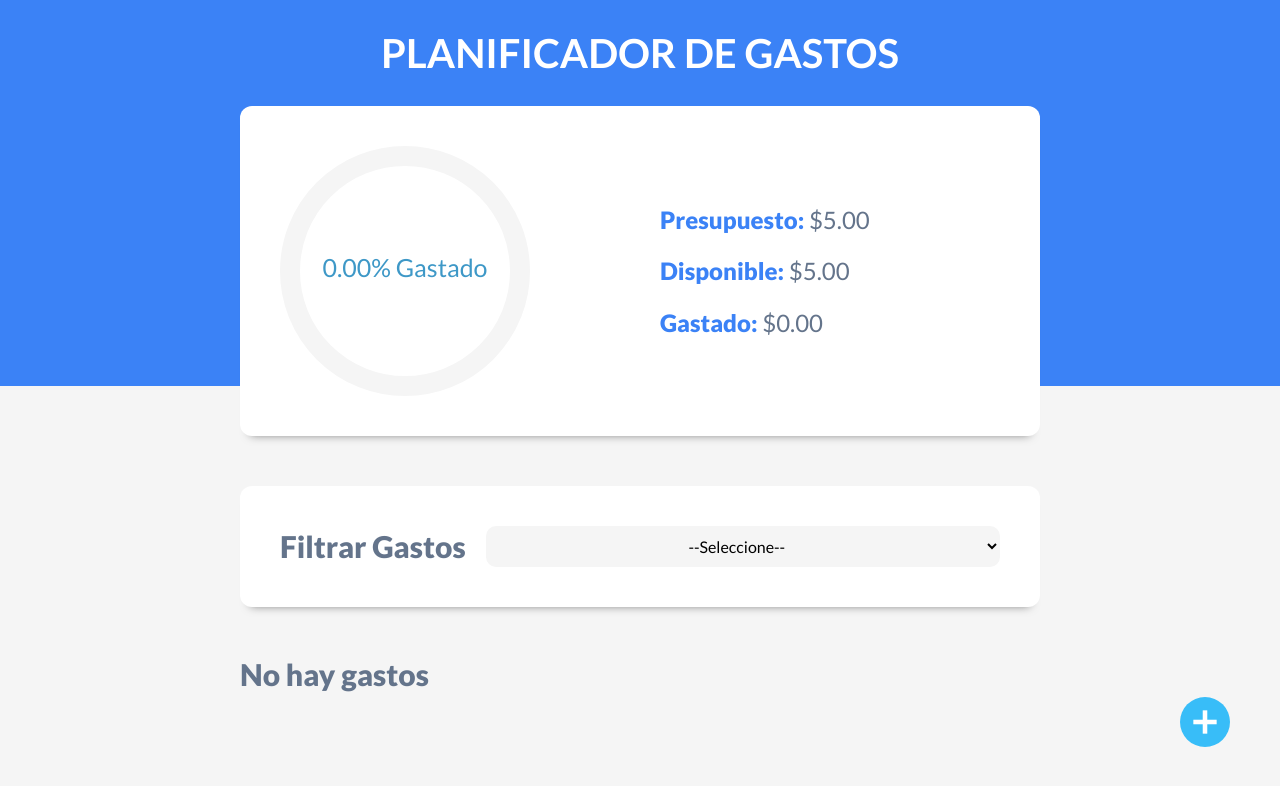
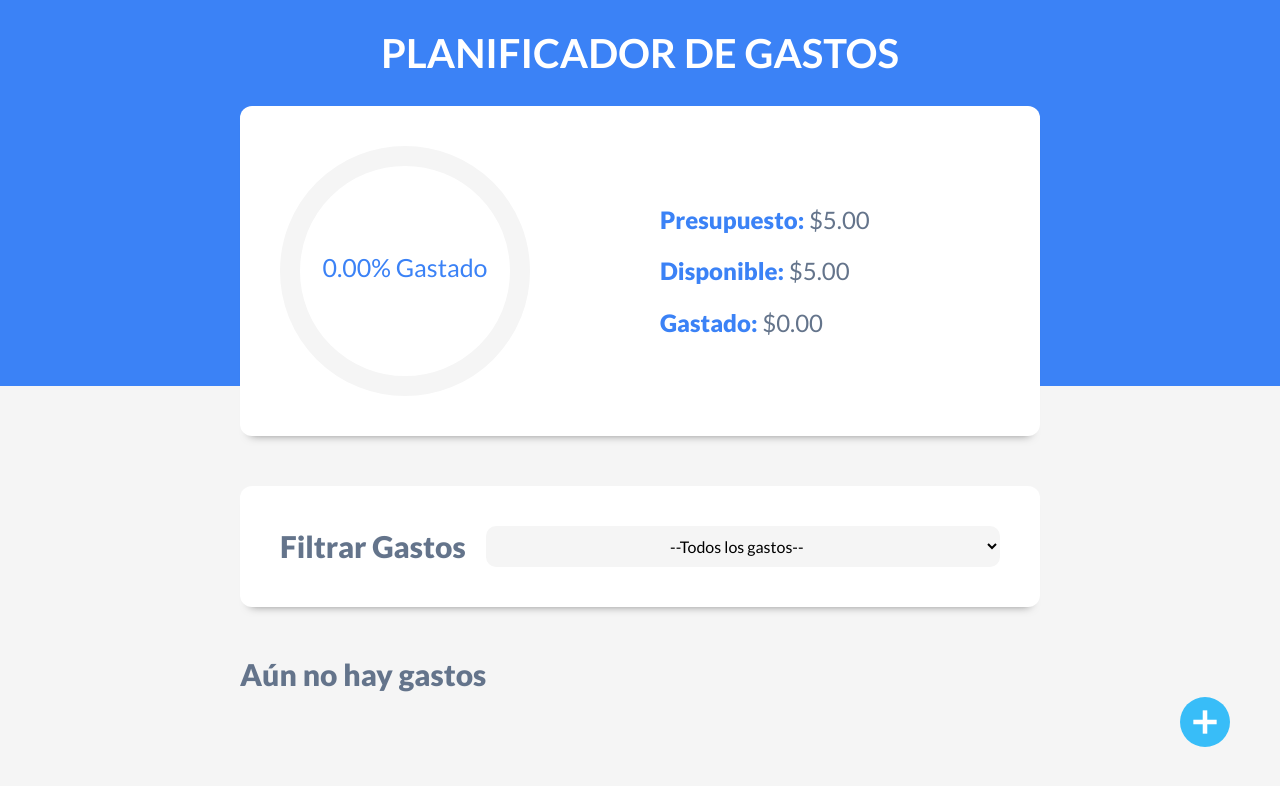
Before and after one commit to DamianC79/Control-de-Gastos, a React (Vite) app: page / in a window 1280 px wide. Both pictures are taken after typing "5" into the empty fields and a click on the input "Añadir". Shown: the top 786 px of the page. Built offline with nearby package versions, Linux system fonts and the light colour scheme.

Commit message:
añadiendo estilo a saldo disponible

```diff
--- a/src/components/ControlPresupuesto.jsx
+++ b/src/components/ControlPresupuesto.jsx
@@ -33,8 +33,9 @@ const ControlPresupuesto = ({gastos,presupuesto}) => {
         <div>
         <CircularProgressbar
             styles={ buildStyles({
-                pathColor: '#3B82F6',
-                trailColor: '#F5F5F5'
+                pathColor: porcentaje > 100 ? '#DC2626' : '#3B82F6',
+                trailColor: '#F5F5F5',
+                textColor: porcentaje > 100 ? '#DC2626' : '#3B82F6'
             })}
             value = {porcentaje}
             text={`${porcentaje}% Gastado`}
@@ -46,7 +47,7 @@ const ControlPresupuesto = ({gastos,presupuesto}) => {
             <p>
                 <span>Presupuesto: </span> {formatearCantidad(presupuesto)}
             </p>
-            <p>
+            <p className={`${disponible < 0 ? 'negativo' : ''}`}>
                 <span>Disponible: </span> {formatearCantidad(disponible)}
             </p>
             <p>
--- a/src/components/Filtros.jsx
+++ b/src/components/Filtros.jsx
@@ -10,7 +10,7 @@ const Filtros = ({filtro,setFiltro}) => {
                     value={filtro}
                     onChange={(e) => setFiltro(e.target.value)}
                 >
-                    <option value="">--Seleccione--</option>
+                    <option value="">--Todos los gastos--</option>
                     <option value="ahorro">Ahorro</option>
                     <option value="luz">Luz</option>
                     <option value="agua">Agua</option>
--- a/src/components/ListadoGastos.jsx
+++ b/src/components/ListadoGastos.jsx
@@ -4,25 +4,30 @@ import Gasto from './Gasto'
 const ListadoGastos = ({gastos, setGastoEditar, eliminarGasto, filtro, gastosFiltrados}) => {
   return (
     <div className="listado-gastos contenedor">
-        <h2> {gastos.length ? "Gastos" : "No hay gastos"} </h2>
 
         {filtro ? (
-          gastosFiltrados.map( gasto => (
+          <>
+            <h2> {gastosFiltrados.length ? "Gastos" : "No hay gastos en esta categoría"} </h2>
+            {gastosFiltrados.map( gasto => (
                 <Gasto
                     key={gasto.id}
                     gasto={gasto}
                     setGastoEditar={setGastoEditar}
                     eliminarGasto={eliminarGasto}
-            /> ))
+                /> ))}
+          </>
         ) : (
-          gastos.map( gasto => (
+          <>
+            <h2> {gastos.length ? "Gastos" : "Aún no hay gastos"} </h2>
+            {gastos.map( gasto => (
                 <Gasto
                     key={gasto.id}
                     gasto={gasto}
                     setGastoEditar={setGastoEditar}
                     eliminarGasto={eliminarGasto}
                 />
-            ))
+              ))}
+          </>
           )
         }
     </div>
--- a/src/index.css
+++ b/src/index.css
@@ -207,7 +207,7 @@ header h1 {
 }
 .contenido-presupuesto p.negativo,
 .contenido-presupuesto p.negativo span {
-    color: red;
+    color: #DC2626;
 }
 .contenido-presupuesto span {
     font-weight: 900;
```
Lines whose indentation alone changed are shown as unchanged.
